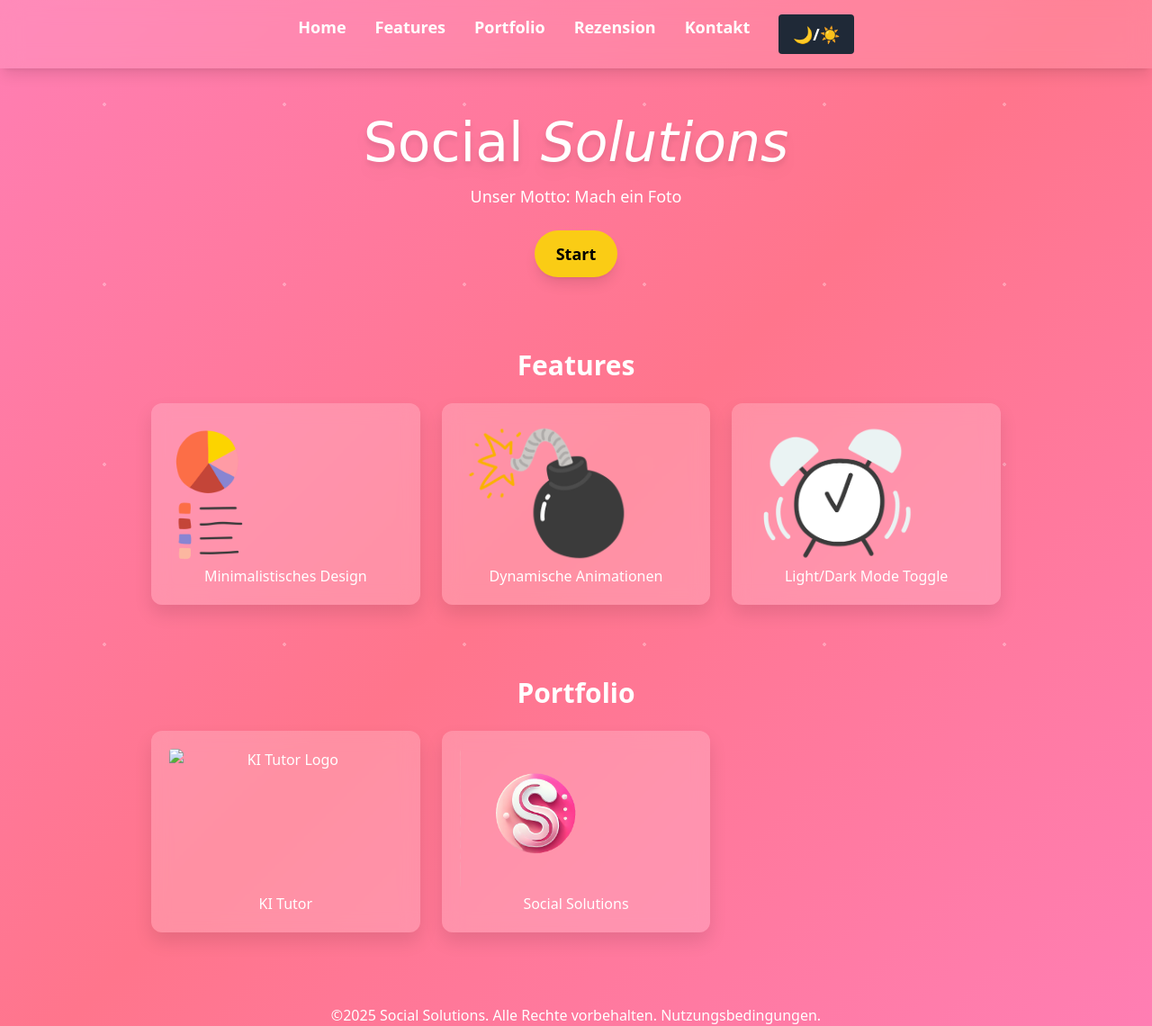
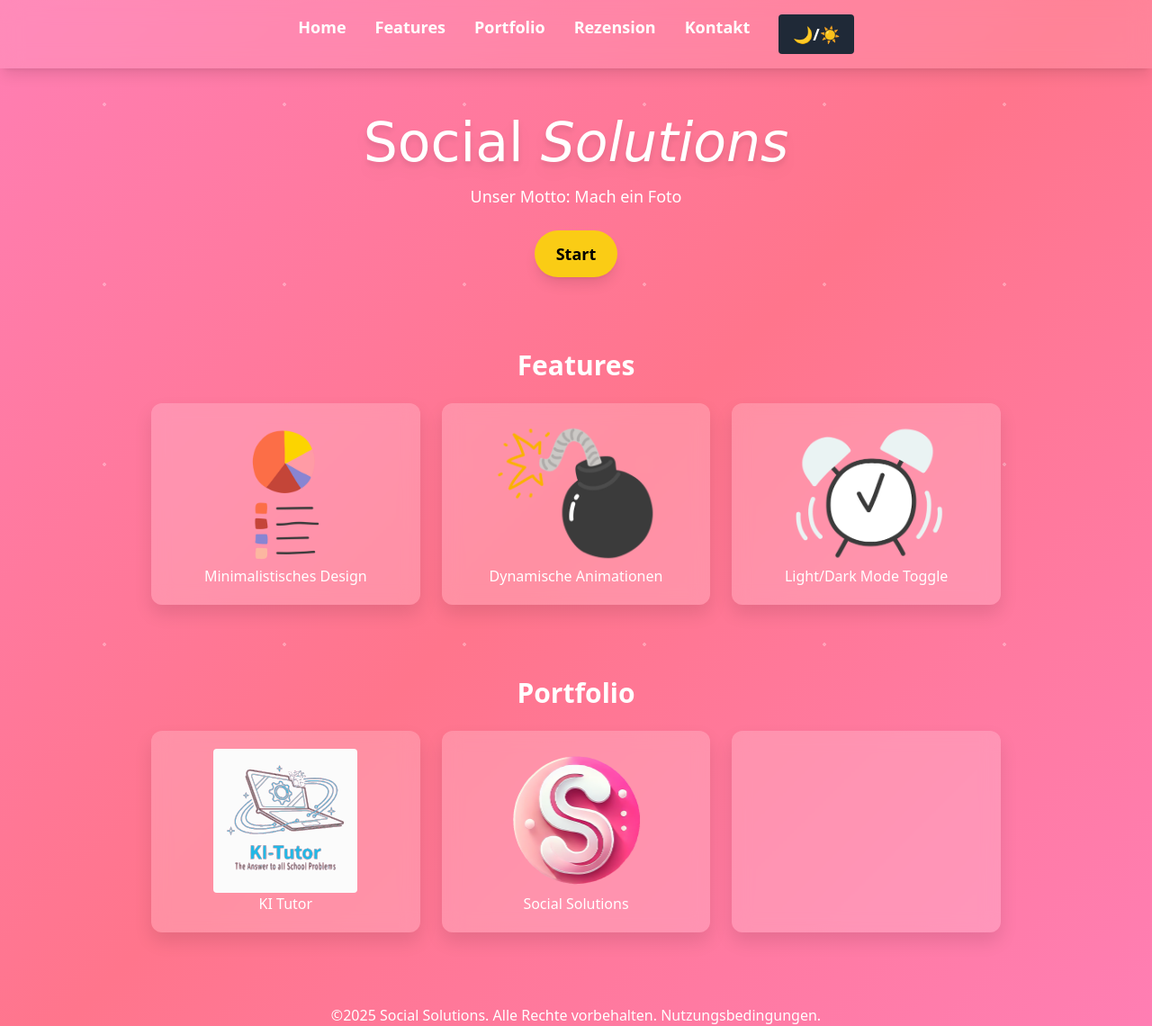
Before and after one commit to andraDumitrascu/SammelPlattform, a Django app: page / in a window 1280 px wide. Shown: the whole page at 90% size. Run offline with Django 5.2, Linux system fonts and the light colour scheme; some libraries are stand-ins or nearby versions; some web fonts are replaced.

Commit message:
displayed Pictures to center

```diff
--- a/SammelPlattform/SammelPlatt/templates/Home.html
+++ b/SammelPlattform/SammelPlatt/templates/Home.html
@@ -35,17 +35,18 @@
     <section id="features" class="mt-20 px-10 w-full max-w-5xl mx-auto text-center">
         <h2 class="text-3xl font-bold mb-6">Features</h2>
         <div class="grid grid-cols-1 md:grid-cols-3 gap-6">
-            <div class="card"><img src="{% static 'Bilder/Hands - Analytics.png' %}" alt="Feature 1" class="h-40 rounded"><p>Minimalistisches Design</p></div>
-            <div class="card"><img src="{% static 'Bilder/Hands - Bomb.png' %}" alt="Feature 2" class="h-40 rounded"><p>Dynamische Animationen</p></div>
-            <div class="card"><img src="{% static 'Bilder/Hands - Alarm.png' %}" alt="Feature 3" class="h-40 rounded"><p>Light/Dark Mode Toggle</p></div>
+            <div class="card"><img src="{% static 'Bilder/Hands - Analytics.png' %}" alt="Feature 1" class="h-40 rounded mx-auto"><p>Minimalistisches Design</p></div>
+            <div class="card"><img src="{% static 'Bilder/Hands - Bomb.png' %}" alt="Feature 2" class="h-40 rounded mx-auto"><p>Dynamische Animationen</p></div>
+            <div class="card"><img src="{% static 'Bilder/Hands - Alarm.png' %}" alt="Feature 3" class="h-40 rounded mx-auto"><p>Light/Dark Mode Toggle</p></div>
         </div>
     </section>
 
     <section id="portfolio" class="mt-20 px-10 w-full max-w-5xl mx-auto text-center">
         <h2 class="text-3xl font-bold mb-6">Portfolio</h2>
         <div class="grid grid-cols-1 md:grid-cols-3 gap-6">
-            <div class="card"><img src="{% static 'Bilder/favicon.ico' %}" alt="KI Tutor Logo" class="h-40 rounded"><p>KI Tutor</p></div>
-            <div class="card"><img src="{% static 'Bilder/SocialSolutionsLogo.png' %}" alt="Social Solutions Logo" class="h-40 rounded"><p>Social Solutions</p></div>
+            <div class="card"><img src="{% static 'Bilder/LandingLogo.svg' %}" alt="KI Tutor Logo" class="h-40 rounded mx-auto"><p>KI Tutor</p></div>
+            <div class="card"><img src="{% static 'Bilder/SocialSolutionsLogo.png' %}" alt="Social Solutions Logo" class="h-40 rounded mx-auto"><p>Social Solutions</p></div>
+            <div class="card"></div>
         </div>
     </section>
 
```
Also changed, not shown: SammelPlattform/SammelPlatt/static/Bilder/SocialSolutionsLogo.png.
